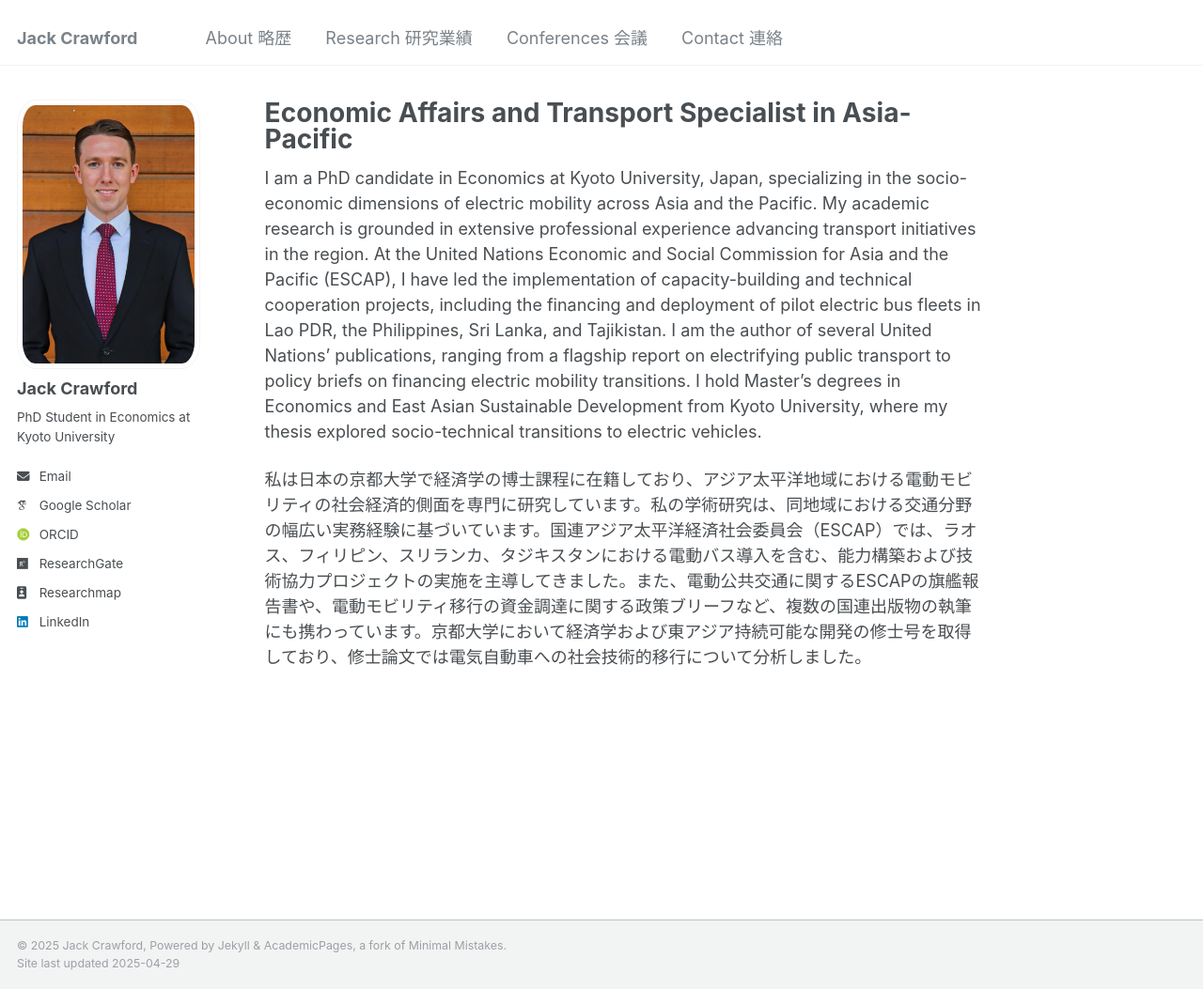
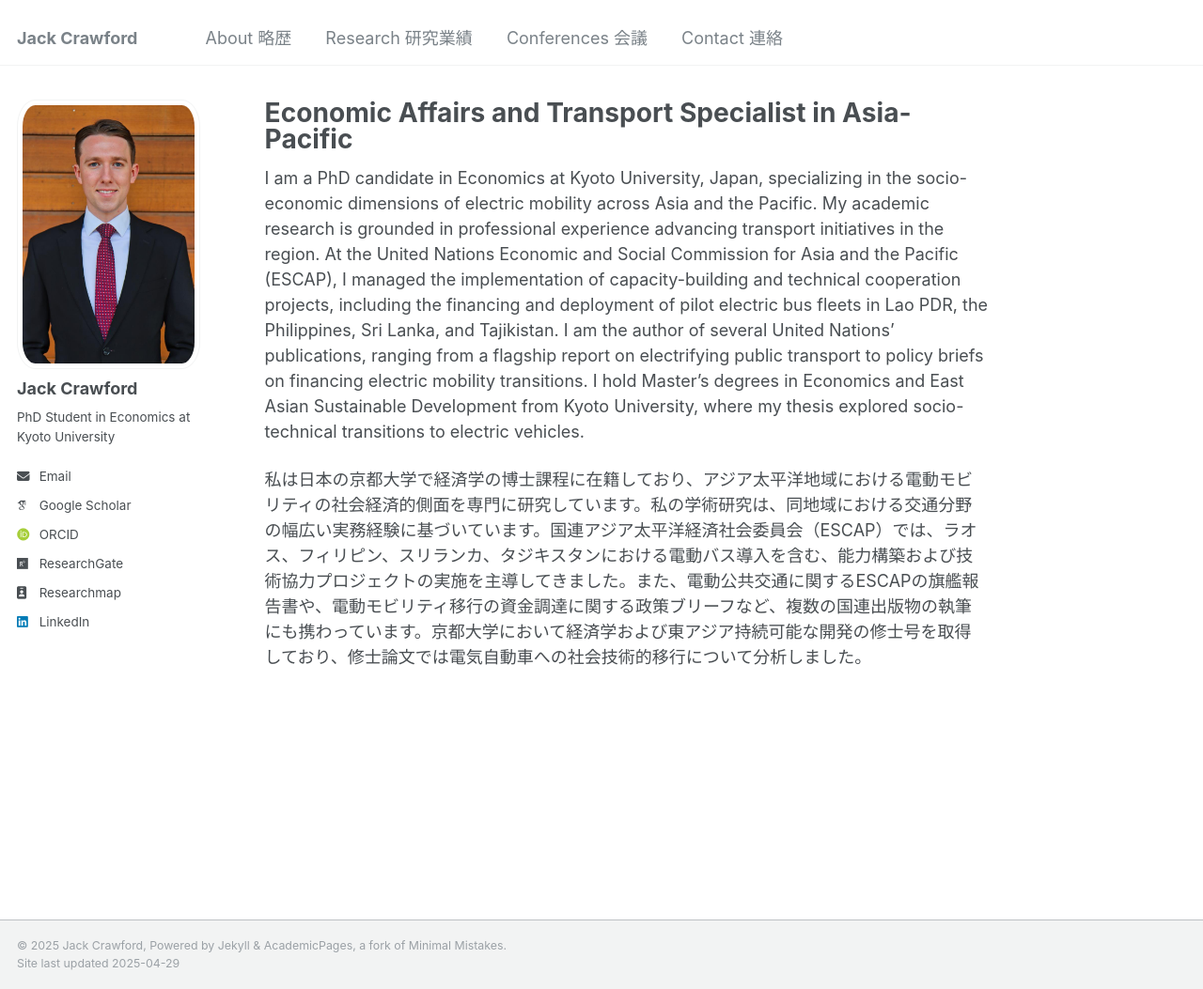
Before and after one commit to jackgcrawford/jackcrawford, a Jekyll site: the page built from _pages/about.md, in a window 1280 px wide and 1053 px high. Shown: the whole window at 94% size. Built offline with Jekyll 4.4.1, drawn with Linux system fonts in a browser that asks for light colours; some web fonts are replaced.

Commit message:
Update about.md

```diff
--- a/_pages/about.md
+++ b/_pages/about.md
@@ -7,6 +7,6 @@ redirect_from:
   - /about.html
 ---
 
-I am a PhD candidate in Economics at Kyoto University, Japan, specializing in the socio-economic dimensions of electric mobility across Asia and the Pacific. My academic research is grounded in extensive professional experience advancing transport initiatives in the region. At the United Nations Economic and Social Commission for Asia and the Pacific (ESCAP), I have led the implementation of capacity-building and technical cooperation projects, including the financing and deployment of pilot electric bus fleets in Lao PDR, the Philippines, Sri Lanka, and Tajikistan. I am the author of several United Nations' publications, ranging from a flagship report on electrifying public transport to policy briefs on financing electric mobility transitions. I hold Master’s degrees in Economics and East Asian Sustainable Development from Kyoto University, where my thesis explored socio-technical transitions to electric vehicles.
+I am a PhD candidate in Economics at Kyoto University, Japan, specializing in the socio-economic dimensions of electric mobility across Asia and the Pacific. My academic research is grounded in professional experience advancing transport initiatives in the region. At the United Nations Economic and Social Commission for Asia and the Pacific (ESCAP), I managed the implementation of capacity-building and technical cooperation projects, including the financing and deployment of pilot electric bus fleets in Lao PDR, the Philippines, Sri Lanka, and Tajikistan. I am the author of several United Nations' publications, ranging from a flagship report on electrifying public transport to policy briefs on financing electric mobility transitions. I hold Master’s degrees in Economics and East Asian Sustainable Development from Kyoto University, where my thesis explored socio-technical transitions to electric vehicles.
 
 私は日本の京都大学で経済学の博士課程に在籍しており、アジア太平洋地域における電動モビリティの社会経済的側面を専門に研究しています。私の学術研究は、同地域における交通分野の幅広い実務経験に基づいています。国連アジア太平洋経済社会委員会（ESCAP）では、ラオス、フィリピン、スリランカ、タジキスタンにおける電動バス導入を含む、能力構築および技術協力プロジェクトの実施を主導してきました。また、電動公共交通に関するESCAPの旗艦報告書や、電動モビリティ移行の資金調達に関する政策ブリーフなど、複数の国連出版物の執筆にも携わっています。京都大学において経済学および東アジア持続可能な開発の修士号を取得しており、修士論文では電気自動車への社会技術的移行について分析しました。
```
